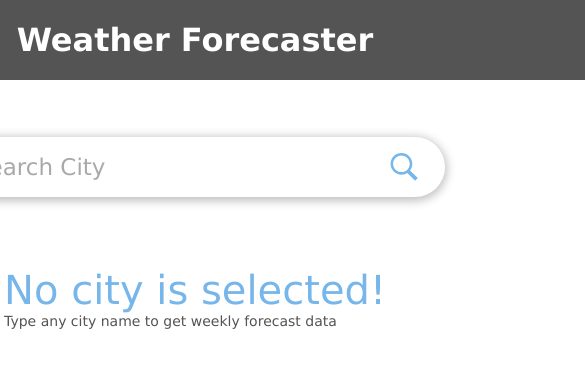
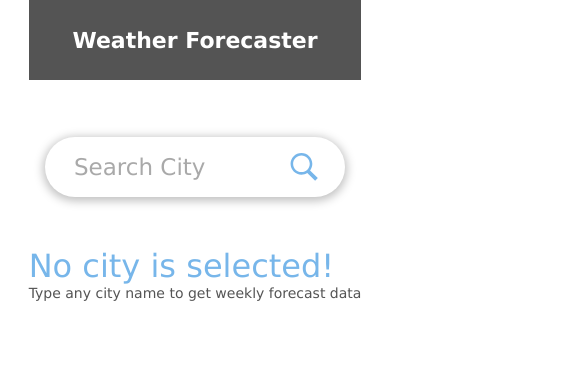
Before and after one commit to erencansev/weather-forecast, a React (Create React App) app: page / in a window 390 px wide. Shown: the top 368 px of the page, 585 px wide, since content can reach past the window. Built offline with nearby package versions, Linux system fonts and the light colour scheme.

Commit message:
feat: responsive design added

```diff
--- a/src/App.css
+++ b/src/App.css
@@ -6,10 +6,10 @@
 body {
   display: flex;
   justify-content: center;
-  min-height: 100vh;
   margin: 0;
   align-content: flex-start;
 }
+
 .dataCard {
   width: 700px;
   height: 400px;
@@ -23,6 +23,30 @@ body {
 }
 @media screen and (max-width: 1200px) {
   .forecast-section {
-    flex-direction: column;
+    flex-direction: column-reverse;
+  }
+  .dataCard {
+    width: 600px;
+    height: 300px;
+  }
+  .forecast-section {
+    margin-top: 50px;
+    gap: 30px;
   }
 }
+@media screen and (max-width: 650px) {
+  .forecast-section {
+    flex-direction: column-reverse;
+  }
+  .dataCard {
+    width: 360px;
+    height: 300px;
+  }
+  .forecast-section {
+    margin-top: 50px;
+    gap: 30px;
+  }
+  input {
+    width: 300px;
+  }
+}
--- a/src/App.jsx
+++ b/src/App.jsx
@@ -38,17 +38,17 @@ export const App = () => {
           <LoadingSpinner />
         ) : data ? (
           <>
-            <DetailCard
-              className="detail-card"
-              data={data}
-              selectedDate={selectedDate || data?.data?.[0]}
-            />
             <Table
               city={debouncedValue}
               isCityExact={isCityExact}
               data={data}
               selectedDate={selectedDate}
               setSelectedDate={setSelectedDate}
+            />
+            <DetailCard
+              className="detail-card"
+              data={data}
+              selectedDate={selectedDate || data?.data?.[0]}
             />
           </>
         ) : (
--- a/src/components/Detail/DetailCard.jsx
+++ b/src/components/Detail/DetailCard.jsx
@@ -13,11 +13,12 @@ export function DetailCard({ data, selectedDate }) {
   return (
     <>
       <div className={styles["detail-card"]}>
-        <h1 className="detail-temp">{selectedDate?.max_temp}°C</h1>
+        <div className={styles["card-info"]}>
+          <h1 className="detail-temp">{selectedDate?.max_temp}°C</h1>
 
-        <h3>{data?.city_name}</h3>
-        <p>{text}</p>
-
+          <h3>{data?.city_name}</h3>
+          <p>{text}</p>
+        </div>
         <div className={styles["detail-icon"]}>
           <img
             src={`https://www.weatherbit.io/static/img/icons/${weatherIcon}.png`}
--- a/src/components/Detail/DetailCard.module.css
+++ b/src/components/Detail/DetailCard.module.css
@@ -9,6 +9,13 @@
   justify-content: center;
   flex-direction: column;
   gap: 30px;
+}
+.card-info {
+  display: flex;
+  align-items: center;
+  justify-content: center;
+  flex-direction: column;
+  gap: 20px;
 }
 h1 {
   color: #77b6ea;
@@ -45,3 +52,25 @@ p {
   width: 32px;
   height: 32px;
 }
+@media screen and (max-width: 650px) {
+  .detail-card {
+    width: 300px;
+    height: 180px;
+    gap: 15px;
+    flex-direction: row;
+    justify-content: space-evenly;
+  }
+  .detail-icon {
+    flex-direction: column;
+  }
+  .detail-icon img {
+    width: 70px;
+    height: 70px;
+  }
+  h1 {
+    font-size: 32px;
+  }
+  h3 {
+    font-size: 25px;
+  }
+}
--- a/src/components/Header/Header.module.css
+++ b/src/components/Header/Header.module.css
@@ -5,7 +5,7 @@
   justify-content: center;
   align-items: center;
   background-color: #545454;
-  width: 1366px;
+  width: 100%;
   height: 80px;
   color: #fff;
   font-family: Verdana;
@@ -14,3 +14,21 @@
   font-weight: 700;
   line-height: normal;
 }
+
+@media screen and (max-width: 650px) {
+  .header {
+    margin: 0;
+    padding: 0;
+    display: flex;
+    justify-content: center;
+    align-items: center;
+    background-color: #545454;
+    height: 80px;
+    color: #fff;
+    font-family: Verdana;
+    font-size: 22px;
+    font-style: normal;
+    font-weight: 700;
+    line-height: normal;
+  }
+}
```
